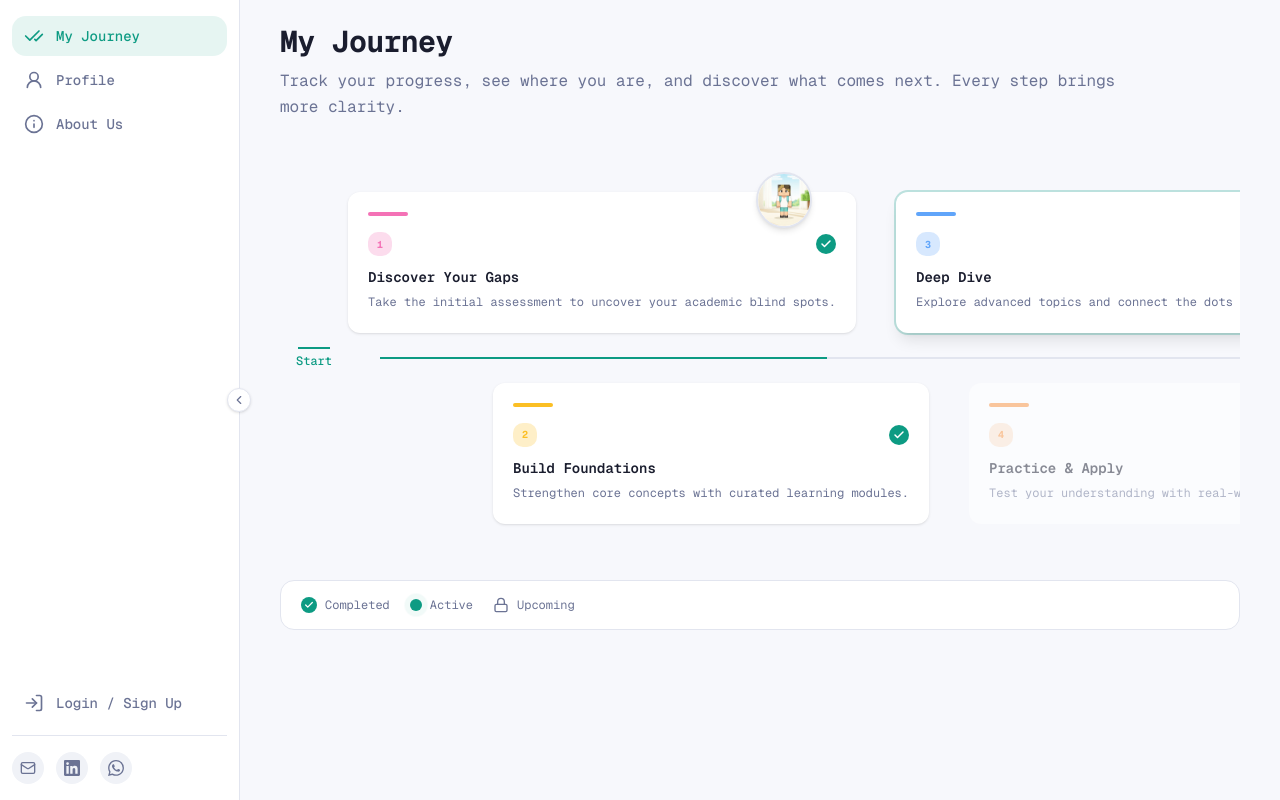
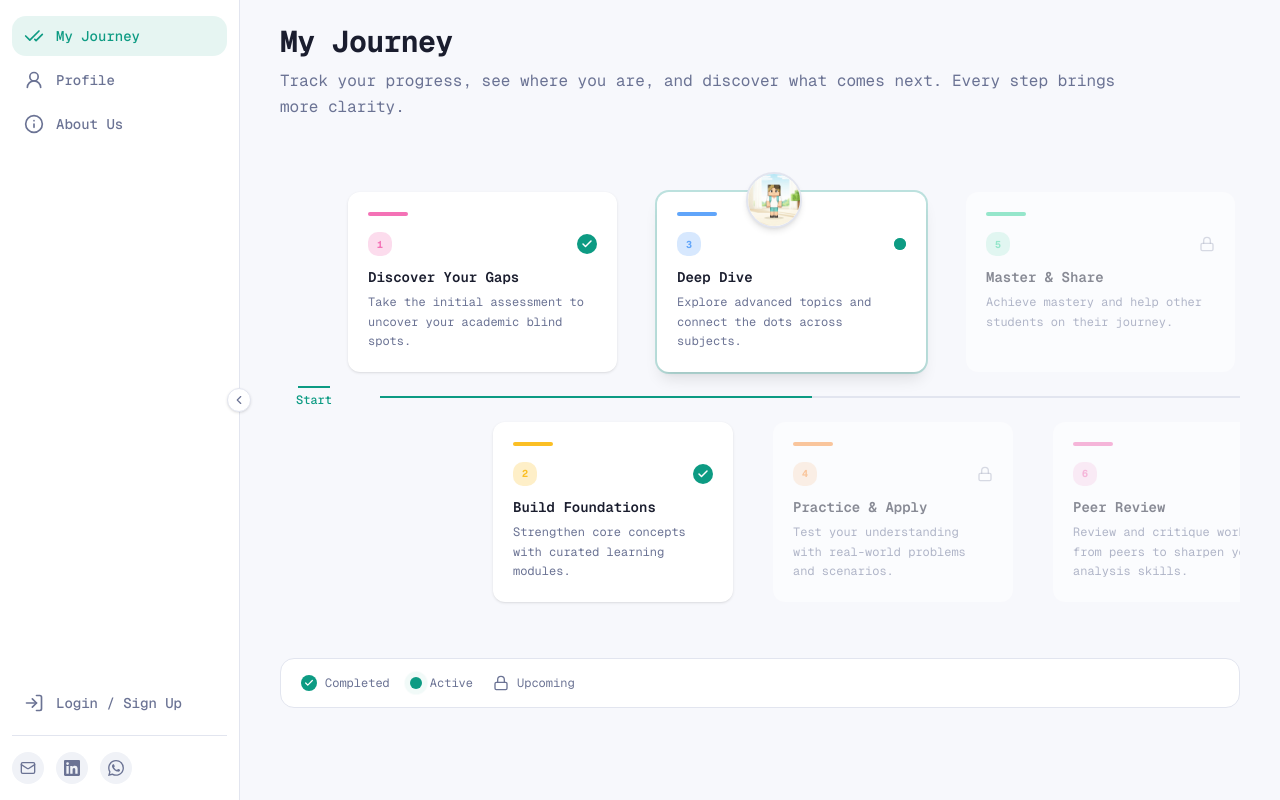
Before and after one commit to abubakar2029/ilmora-app, a Next.js app: page /my-journey in a window 1280 px wide. Built offline with nearby package versions, Linux system fonts and the light colour scheme.

Commit message:
Adjust min-width of step cards in roadmap

```diff
--- a/components/journey-roadmap.tsx
+++ b/components/journey-roadmap.tsx
@@ -129,7 +129,7 @@ function DesktopRoadmap({
           {/* Top row */}
           <div className="mb-6 flex items-stretch gap-10">
             {topRow.map((step) => (
-              <div key={step.id} className="min-w-[250px] shrink-0">
+              <div key={step.id} className="min-w-[240px] flex-1">
                 <StepCard step={step} />
               </div>
             ))}
@@ -151,7 +151,7 @@ function DesktopRoadmap({
           {/* Bottom row - offset to create zigzag */}
           <div className="mt-6 flex items-stretch gap-10" style={{ paddingLeft: `${CARD_MIN / 2 + GAP / 2}px` }}>
             {bottomRow.map((step) => (
-              <div key={step.id} className="min-w-[250px] shrink-0">
+              <div key={step.id} className="min-w-[240px] flex-1">
                 <StepCard step={step} />
               </div>
             ))}
```
